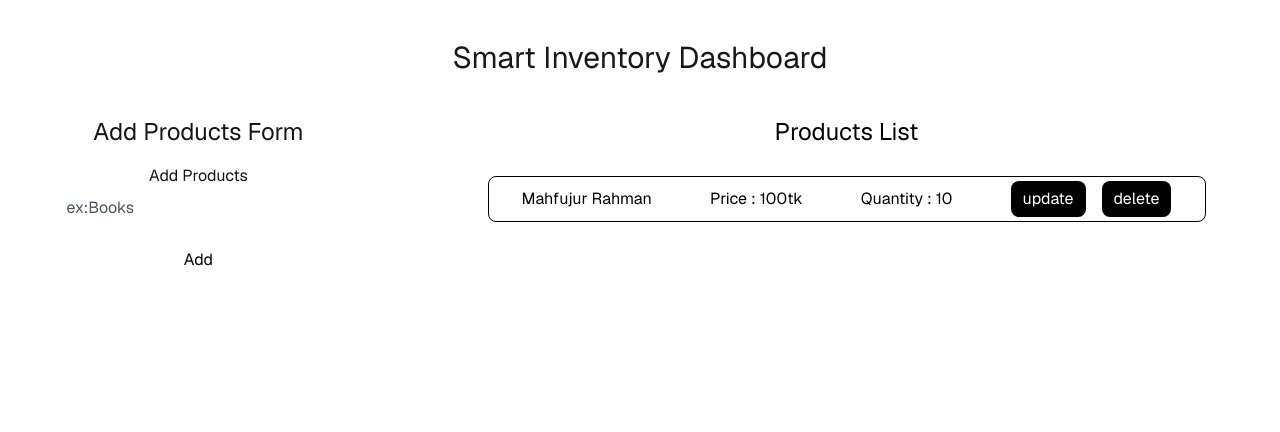
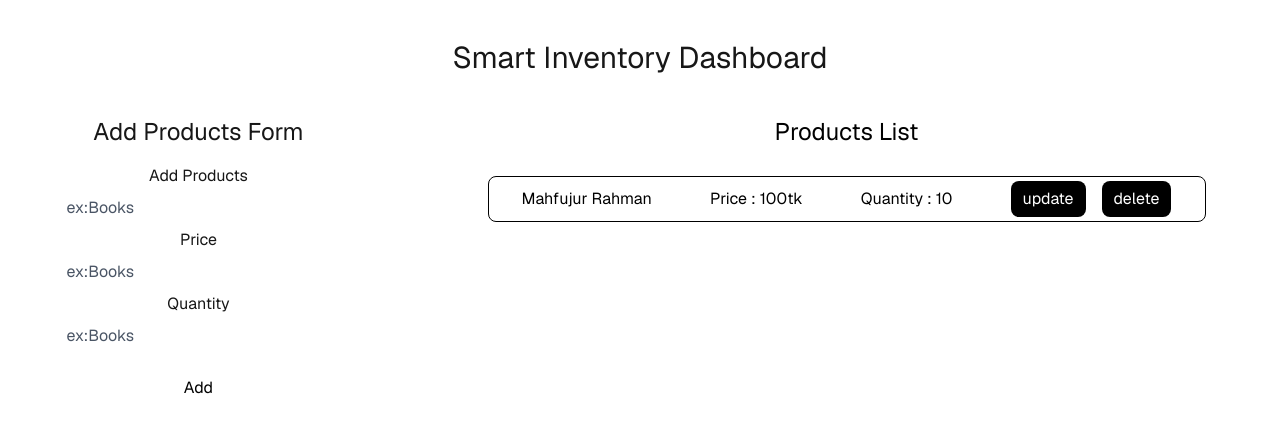
Before and after one commit to git-mahfuj/knk-5-smart-inventory-dashboard, a Next.js app: page / in a window 1280 px wide. Shown: the top 432 px of the page. Built offline with nearby package versions, Linux system fonts and the light colour scheme.

Commit message:
feat :initial MobX implemented

```diff
--- a/src/components/AddProductsForm.tsx
+++ b/src/components/AddProductsForm.tsx
@@ -1,12 +1,35 @@
+"use client";
+import { productsStore } from "@/store/store";
 export const AddProductsForm = () => {
   return (
     <div>
       <p className="text-2xl">Add Products Form</p>
       <form className="flex flex-col justify-center items-center mt-4">
         <label htmlFor="">Add Products</label>
-                <input className="bg-white p-2 rounded-xl w-70 placeholder:text-gray-600" placeholder="ex:Books" />
-                <button className="mt-3 bg-white w-fit  py-2 text-black rounded-lg px-6" type="submit">Add</button>
+        <input
+          className="bg-white p-2 rounded-xl w-70 placeholder:text-gray-600"
+          placeholder="ex:Books"
+          value={productsStore.name}
+        />
+        <label htmlFor="">Price</label>
+        <input
+          className="bg-white p-2 rounded-xl w-70 placeholder:text-gray-600"
+          placeholder="ex:Books"
+          value={productsStore.name}
+        />
+        <label htmlFor="">Quantity</label>
+        <input
+          className="bg-white p-2 rounded-xl w-70 placeholder:text-gray-600"
+          placeholder="ex:Books"
+          value={productsStore.name}
+        />
+        <button
+          className="mt-3 bg-white w-fit  py-2 text-black rounded-lg px-6"
+          type="submit"
+        >
+          Add
+        </button>
       </form>
     </div>
-    )
-}
+  );
+};
--- a/src/components/ProductsList.tsx
+++ b/src/components/ProductsList.tsx
@@ -1,3 +1,5 @@
+"use client"
+
 export const ProductsList = () => {
   return (
     <div className="text-black">
--- /dev/null
+++ b/src/store/store.ts
@@ -0,0 +1,57 @@
+"use client";
+
+import { makeAutoObservable } from "mobx";
+
+interface Products {
+  id: number;
+  name: string;
+  price: number;
+  quantity: number;
+}
+
+const addProducts = (
+  products: Products[],
+  name: string,
+  price: number,
+  quantity: number,
+): Products[] => {
+  return [
+    ...products,
+    {
+      id: Date.now(),
+      name,
+      price,
+      quantity,
+    },
+  ];
+};
+
+const removeProducts = (products: Products[], id: number): Products[] => {
+  return products.filter((product) => product.id !== id);
+};
+
+class ProductStore {
+  products: Products[] = [];
+  name: string = "";
+  price: number = 10;
+  quantity: number = 10;
+
+  constructor() {
+    makeAutoObservable(this);
+  }
+
+  addProduct(): Products[] {
+    return (this.products = addProducts(
+      this.products,
+      this.name,
+      this.price,
+      this.quantity,
+    ));
+  }
+
+  removeProduct(id: number): Products[] {
+    return (this.products = removeProducts(this.products, id));
+  }
+}
+
+export const productsStore = new ProductStore();
```
Lines whose indentation alone changed are shown as unchanged.
